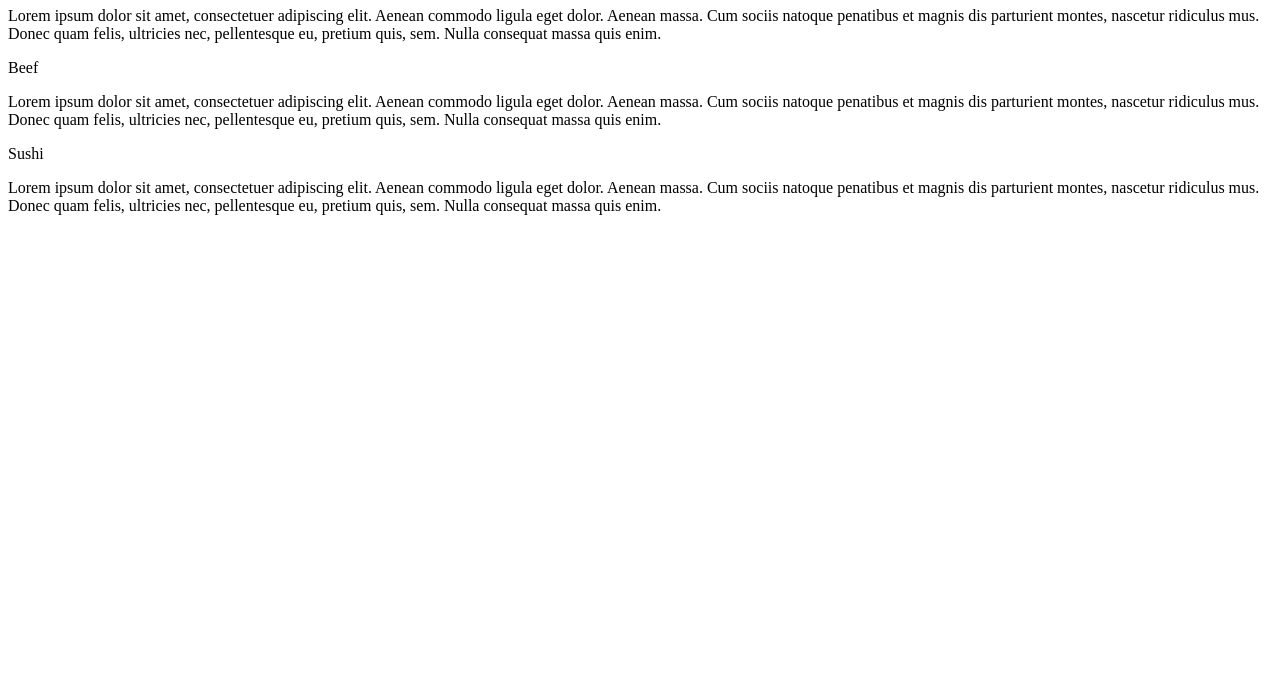
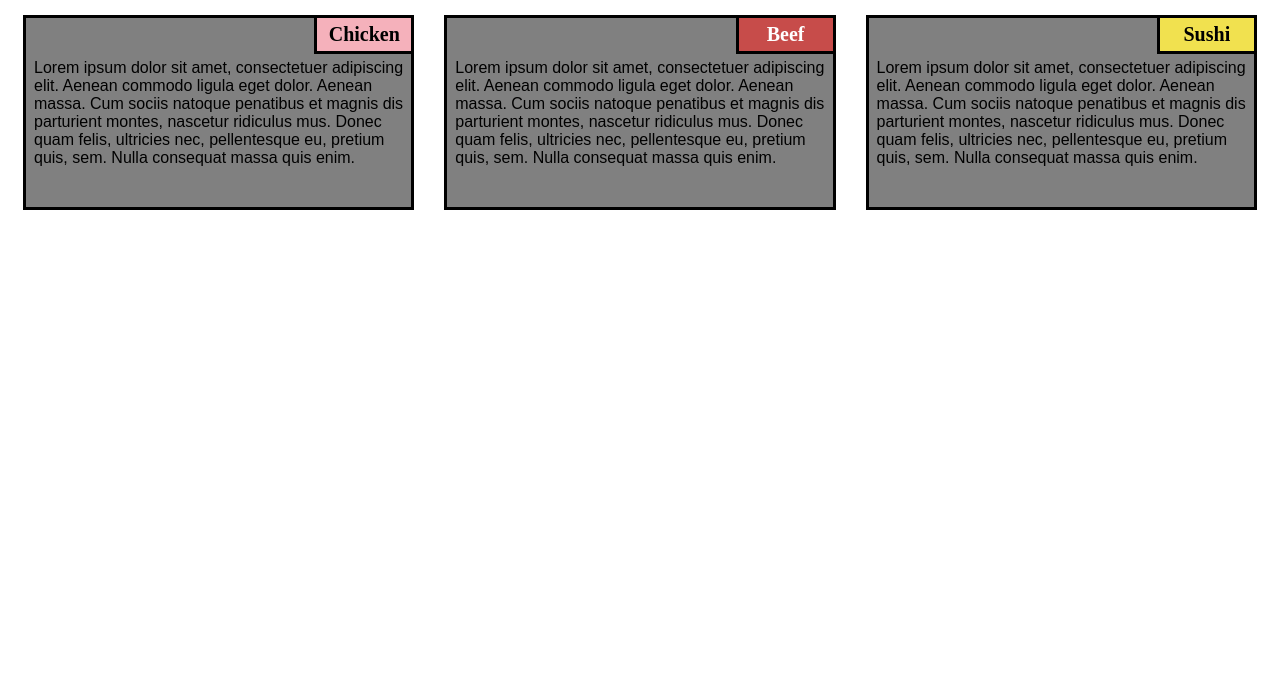
Before and after one commit to nehasaraf66/nehasaraf66, a plain HTML site: page index.html in a window 1280 px wide. Shown: the part 107-800 px from the top of the page. Drawn offline with Linux system fonts and the light colour scheme.

Commit message:
Update index.html

```diff
--- a/index.html
+++ b/index.html
@@ -4,7 +4,7 @@
 <head>
     <meta charset="UTF-8">
     <title> practice </title>
-    <link rel="stylesheet" type="text/css" href="css.css">
+    <link rel="stylesheet" type="text/css" href="styles.css">
 </head>
 
 <body>
```
